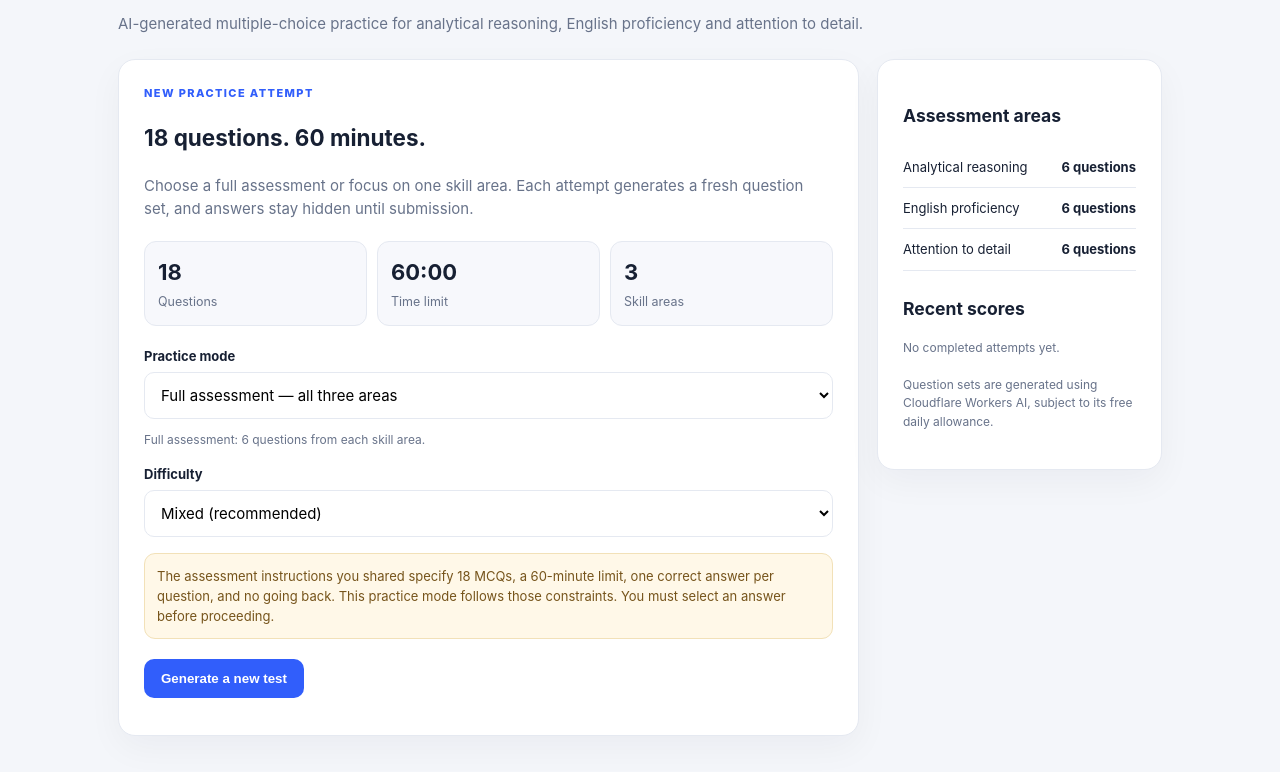
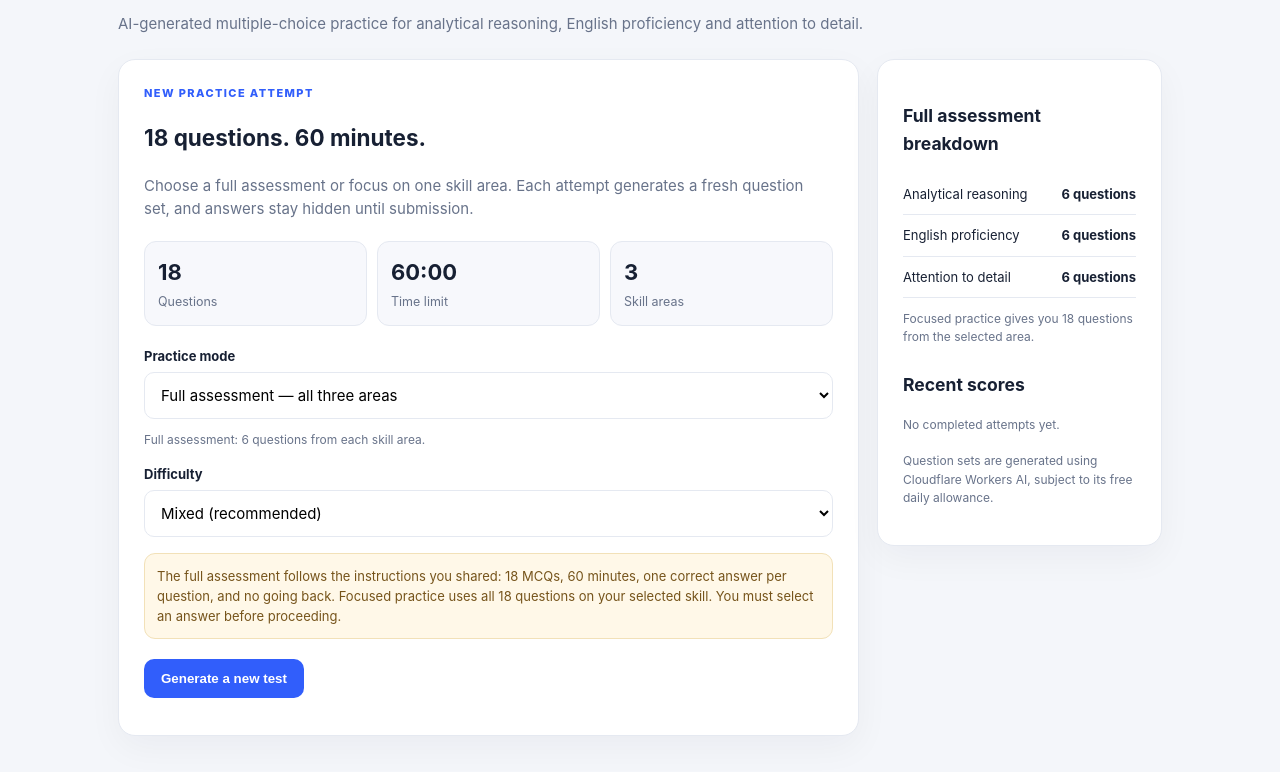
Before and after one commit to Soft-Nation-dev/Turing-Aptitude-Prep, a plain HTML site: page index.html in a window 1280 px wide. Shown: the part 168-940 px from the top of the page. Drawn offline with Linux system fonts and the light colour scheme.

Commit message:
Clarify full assessment and focused practice question distribution

```diff
--- a/index.html
+++ b/index.html
@@ -9,9 +9,9 @@
 <div class="stats"><div class="stat"><strong>18</strong><small>Questions</small></div><div class="stat"><strong>60:00</strong><small>Time limit</small></div><div class="stat"><strong>3</strong><small>Skill areas</small></div></div>
 <label for="category">Practice mode</label><select id="category"><option value="all">Full assessment — all three areas</option><option value="analytical">Analytical reasoning only</option><option value="english">English proficiency only</option><option value="detail">Attention to detail only</option></select><p class="note" id="modeHint">Full assessment: 6 questions from each skill area.</p>
 <label for="difficulty">Difficulty</label><select id="difficulty"><option value="mixed">Mixed (recommended)</option><option value="easy">Easy</option><option value="intermediate">Intermediate</option><option value="advanced">Advanced</option></select>
-<div class="rule">The assessment instructions you shared specify 18 MCQs, a 60-minute limit, one correct answer per question, and no going back. This practice mode follows those constraints. You must select an answer before proceeding.</div>
+<div class="rule">The full assessment follows the instructions you shared: 18 MCQs, 60 minutes, one correct answer per question, and no going back. Focused practice uses all 18 questions on your selected skill. You must select an answer before proceeding.</div>
 <div class="actions"><button class="btn" id="start">Generate a new test</button></div><p class="note" id="status" aria-live="polite"></p></div>
-<aside class="card side"><h3>Assessment areas</h3><div class="item"><span>Analytical reasoning</span><b>6 questions</b></div><div class="item"><span>English proficiency</span><b>6 questions</b></div><div class="item"><span>Attention to detail</span><b>6 questions</b></div><h3 style="margin-top:24px">Recent scores</h3><div id="history" class="note">No completed attempts yet.</div><p class="note" style="margin-top:18px">Question sets are generated using Cloudflare Workers AI, subject to its free daily allowance.</p></aside></section>
+<aside class="card side"><h3>Full assessment breakdown</h3><div class="item"><span>Analytical reasoning</span><b>6 questions</b></div><div class="item"><span>English proficiency</span><b>6 questions</b></div><div class="item"><span>Attention to detail</span><b>6 questions</b></div><p class="note">Focused practice gives you 18 questions from the selected area.</p><h3 style="margin-top:24px">Recent scores</h3><div id="history" class="note">No completed attempts yet.</div><p class="note" style="margin-top:18px">Question sets are generated using Cloudflare Workers AI, subject to its free daily allowance.</p></aside></section>
 <section id="exam" class="layout hidden"><div class="card"><div class="examhead"><div><div class="eyebrow">Assessment in progress · <span id="examMode">Full assessment</span></div><b id="count">Question 1 of 18</b></div><div id="timer" class="timer">60:00</div></div><div class="progress"><div id="bar"></div></div><div id="meta" class="meta"></div><h2 id="q" class="question"></h2><div id="opts" class="options"></div><div class="navrow"><span id="answered" class="note">Choose one answer to continue.</span><button id="next" class="btn" disabled>Next question</button></div><div class="actions" style="justify-content:flex-end"><button id="submit" class="btn danger">Submit test</button></div></div>
 <aside class="card side"><h3>Test progress</h3><div class="item"><span>Answered</span><b id="sideDone">0 / 18</b></div><div class="item"><span>Remaining</span><b id="sideLeft">18</b></div><p class="note">You cannot return to a previous question, matching the assessment instructions you shared. The answer key is held on the server.</p></aside></section>
 <section id="results" class="layout hidden"><div class="card"><div class="eyebrow">Assessment complete</div><h2>Your results</h2><div id="score" class="score">0/18</div><p id="caption" class="note"></p><div id="tiles" class="tiles"></div><h3>Answer review</h3><div id="review"></div><div class="actions"><button id="again" class="btn">Generate another test</button></div></div><aside class="card side"><h3>Attempt summary</h3><div id="summary" class="note"></div><h3 style="margin-top:22px">Keep improving</h3><p class="note">Review incorrect answers and focus your next practice session on the areas where you lost marks.</p></aside></section></main>
```
